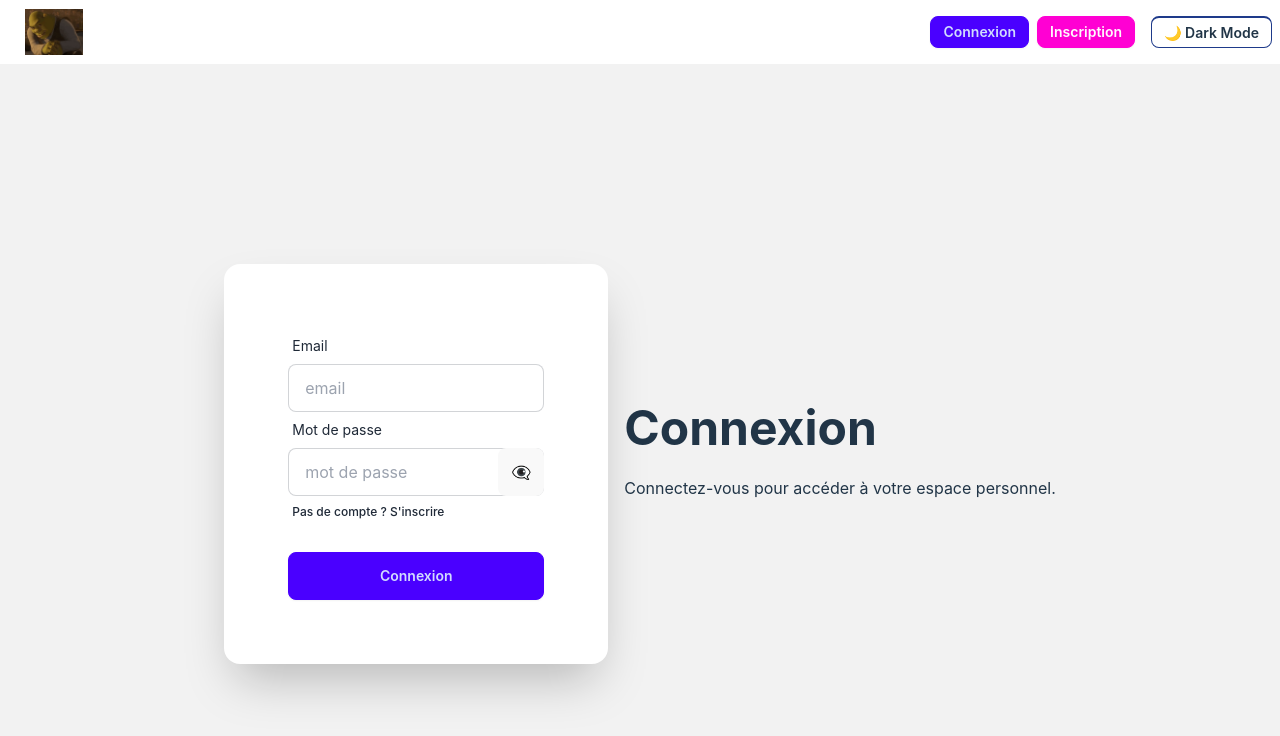
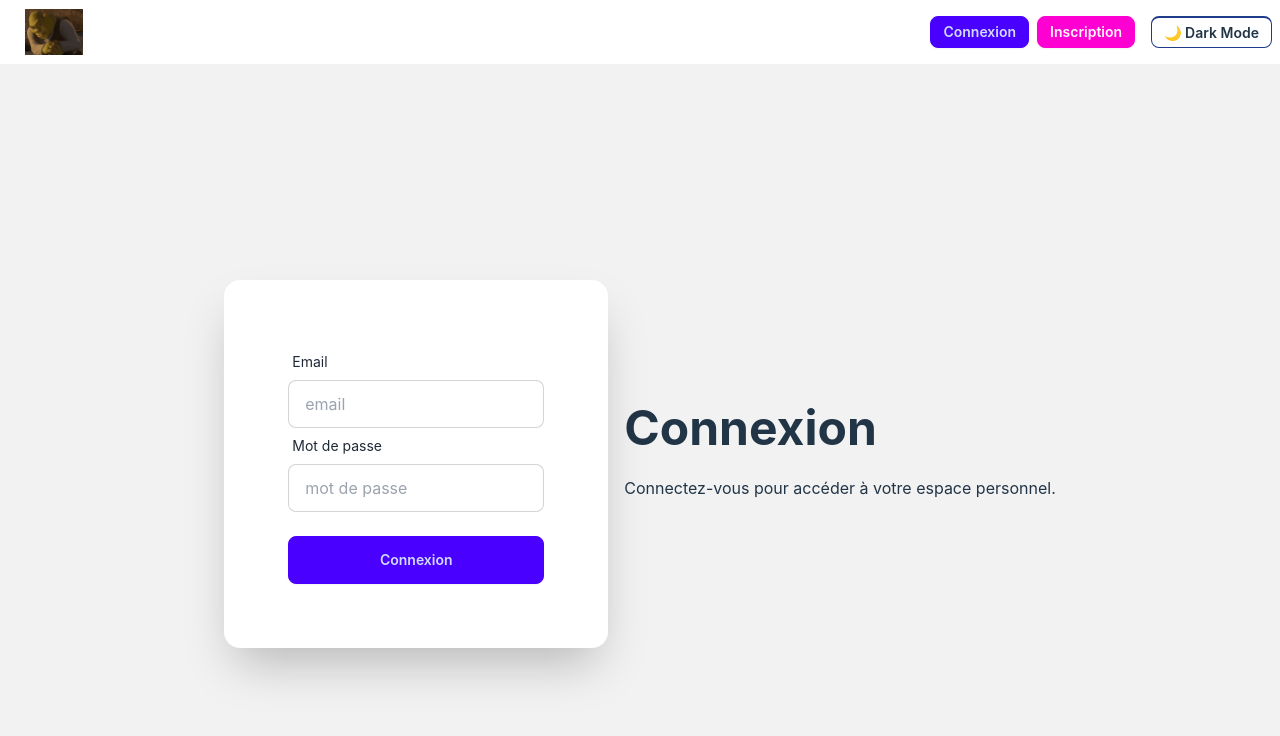
Before and after one commit to Azroph/React-game, a React (Vite) app in the folder frontend/: page /login in a window 1280 px wide. Shown: the top 736 px of the page. Built offline with nearby package versions, Linux system fonts and the light colour scheme.

Commit message:
login & dashboard update

```diff
--- a/frontend/src/Components/Dashboard.jsx
+++ b/frontend/src/Components/Dashboard.jsx
@@ -1,28 +1,34 @@
 import React from 'react';
 
 const Dashboard = () => {
+  const handleCreateGame = () => {
+    // Logique pour créer une partie
+    console.log("Créer une partie");
+  };
+
+  const handleJoinGame = () => {
+    // Logique pour rejoindre une partie
+    console.log("Rejoindre une partie");
+  };
+
   return (
-    <div className="p-4">
-      <h1 className="text-3xl font-bold mb-4">Tableau de bord</h1>
-      <div className="grid grid-cols-1 md:grid-cols-2 lg:grid-cols-3 gap-4">
-        <div className="card bg-base-100 shadow-xl">
-          <div className="card-body">
-            <h2 className="card-title">Statistiques</h2>
-            <p>Visualisez vos statistiques ici.</p>
-          </div>
-        </div>
-        <div className="card bg-base-100 shadow-xl">
-          <div className="card-body">
-            <h2 className="card-title">Messages</h2>
-            <p>Consultez vos messages récents.</p>
-          </div>
-        </div>
-        <div className="card bg-base-100 shadow-xl">
-          <div className="card-body">
-            <h2 className="card-title">Tâches</h2>
-            <p>Gérez vos tâches en cours.</p>
-          </div>
-        </div>
+    <div className="p-4 flex flex-col items-center justify-center min-h-screen">
+      <h1 className="text-4xl font-bold mb-8">Tableau de bord</h1>
+
+      <div className="flex space-x-4">
+        <button
+          onClick={handleCreateGame}
+          className="btn btn-primary text-white py-3 px-6 rounded-lg"
+        >
+          Créer une partie
+        </button>
+
+        <button
+          onClick={handleJoinGame}
+          className="btn btn-secondary text-white py-3 px-6 rounded-lg"
+        >
+          Rejoindre une partie
+        </button>
       </div>
     </div>
   );
--- a/frontend/src/Components/LoginForm.jsx
+++ b/frontend/src/Components/LoginForm.jsx
@@ -7,17 +7,15 @@ import * as Yup from 'yup';
 const LoginForm = () => {
   const { login } = useContext(AuthContext);
   const navigate = useNavigate();
-  const [showPassword, setShowPassword] = useState(false);
   const [loginError, setLoginError] = useState('');
 
   const validationSchema = Yup.object({
     email: Yup.string().email('Email invalide').required('Email requis'),
-    password: Yup.string().required('Mot de passe requis')
+    password: Yup.string().required('Mot de passe requis'),
   });
 
   const handleSubmit = async (values, { setSubmitting }) => {
     try {
-      console.log('Tentative de connexion avec:', values);
       const response = await fetch('http://localhost:3000/login', {
         method: 'POST',
         headers: {
@@ -25,36 +23,27 @@ const LoginForm = () => {
         },
         body: JSON.stringify({
           email: values.email,
-          password: values.password
+          password: values.password,
         }),
       });
 
-      console.log('Statut de la réponse:', response.status);
       const responseData = await response.json();
-      console.log('Données de réponse:', responseData);
 
       if (responseData.error) {
-        // Le serveur a renvoyé une erreur
+        // Affichage de l'erreur spécifique renvoyée par le serveur
+        console.error('Erreur renvoyée par le serveur:', responseData.error);
         throw new Error(responseData.error);
       }
 
-      if (!responseData.token) {
-        throw new Error('Pas de token reçu du serveur');
-      }
-
-      localStorage.setItem('token', responseData.token);
+      // Suppression de la vérification
       login();  // Met à jour le contexte d'authentification
-      navigate('/dashboard');
+      navigate('/dashboard');  // Redirige vers le tableau de bord
     } catch (error) {
-      console.error('Erreur de connexion', error);
+      console.error('Erreur de connexion détaillée:', error);
       setLoginError(error.message || 'Erreur lors de la connexion. Veuillez réessayer.');
     } finally {
       setSubmitting(false);
     }
-  };
-
-  const togglePasswordVisibility = () => {
-    setShowPassword(!showPassword);
   };
 
   return (
@@ -89,25 +78,13 @@ const LoginForm = () => {
                     <label className="label">
                       <span className="label-text">Mot de passe</span>
                     </label>
-                    <div className="relative">
-                      <Field
-                        type={showPassword ? "text" : "password"}
-                        name="password"
-                        placeholder="mot de passe"
-                        className="input input-bordered w-full pr-12"
-                      />
-                      <button
-                        type="button"
-                        onClick={togglePasswordVisibility}
-                        className="absolute inset-y-0 right-0 px-3 flex items-center"
-                      >
-                        {showPassword ? '👁️' : '👁️‍🗨️'}
-                      </button>
-                    </div>
+                    <Field
+                      type="password"
+                      name="password"
+                      placeholder="mot de passe"
+                      className="input input-bordered"
+                    />
                     <ErrorMessage name="password" component="div" className="text-red-500 text-sm mt-1" />
-                    <label className="label">
-                      <Link to="/register" className="label-text-alt link link-hover">Pas de compte ? S'inscrire</Link>
-                    </label>
                   </div>
                   {loginError && <div className="text-red-500 text-sm mb-4">{loginError}</div>}
                   <div className="form-control mt-6">
--- a/frontend/src/Components/RegisterForm.jsx
+++ b/frontend/src/Components/RegisterForm.jsx
@@ -6,7 +6,6 @@ import * as Yup from 'yup';
 const Signup = () => {
   const navigate = useNavigate();
 
-  // Schéma de validation avec Yup
   const validationSchema = Yup.object({
     firstName: Yup.string().required('Le prénom est requis'),
     lastName: Yup.string().required('Le nom est requis'),
@@ -15,10 +14,8 @@ const Signup = () => {
     password: Yup.string().required('Le mot de passe est requis'),
   });
 
-  // Fonction pour gérer la soumission du formulaire
   const handleSubmit = async (values, { setSubmitting }) => {
     try {
-      // Effectuer la requête d'inscription à l'API /register
       const response = await fetch('http://localhost:3000/register', {
         method: 'POST',
         headers: {
@@ -33,21 +30,19 @@ const Signup = () => {
         }),
       });
 
-      // Récupérer la réponse de l'API
       const data = await response.json();
 
       if (response.ok) {
-        // Rediriger vers la page de connexion en cas de succès
+        // Rediriger directement vers la page de connexion sans vérification
         navigate('/login');
       } else {
-        // Afficher les erreurs retournées par le serveur (ex: email déjà utilisé)
         alert(data.error || 'Une erreur est survenue lors de l\'inscription');
       }
     } catch (error) {
       console.error('Erreur lors de la requête:', error);
       alert('Erreur lors de l\'inscription. Veuillez réessayer.');
     } finally {
-      setSubmitting(false); // Fin du chargement
+      setSubmitting(false);
     }
   };
 
```
Also changed, not shown: package.json (added, +18 -0 lines), 1 other file (tests, documents, lock files or other folders).
